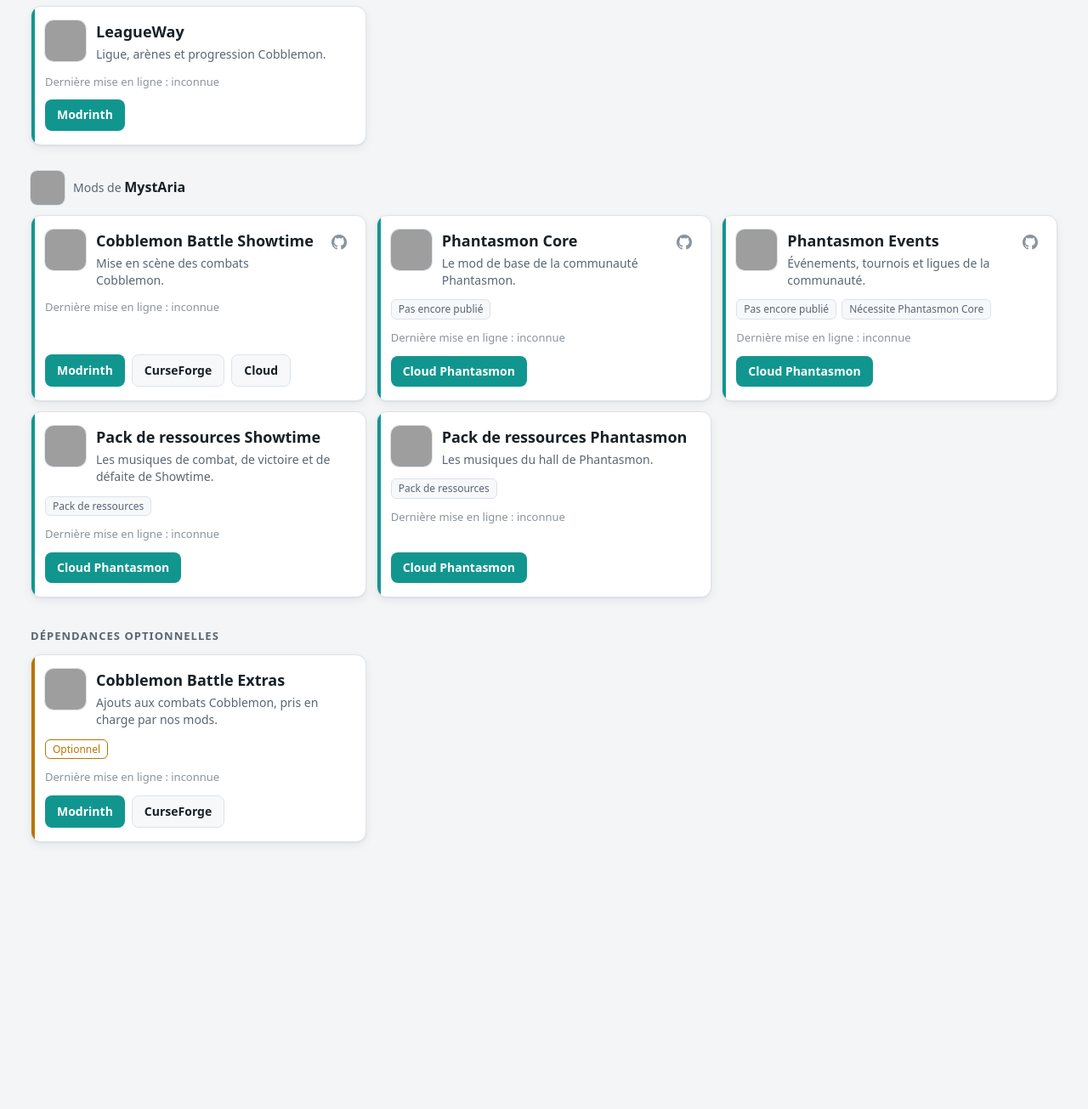
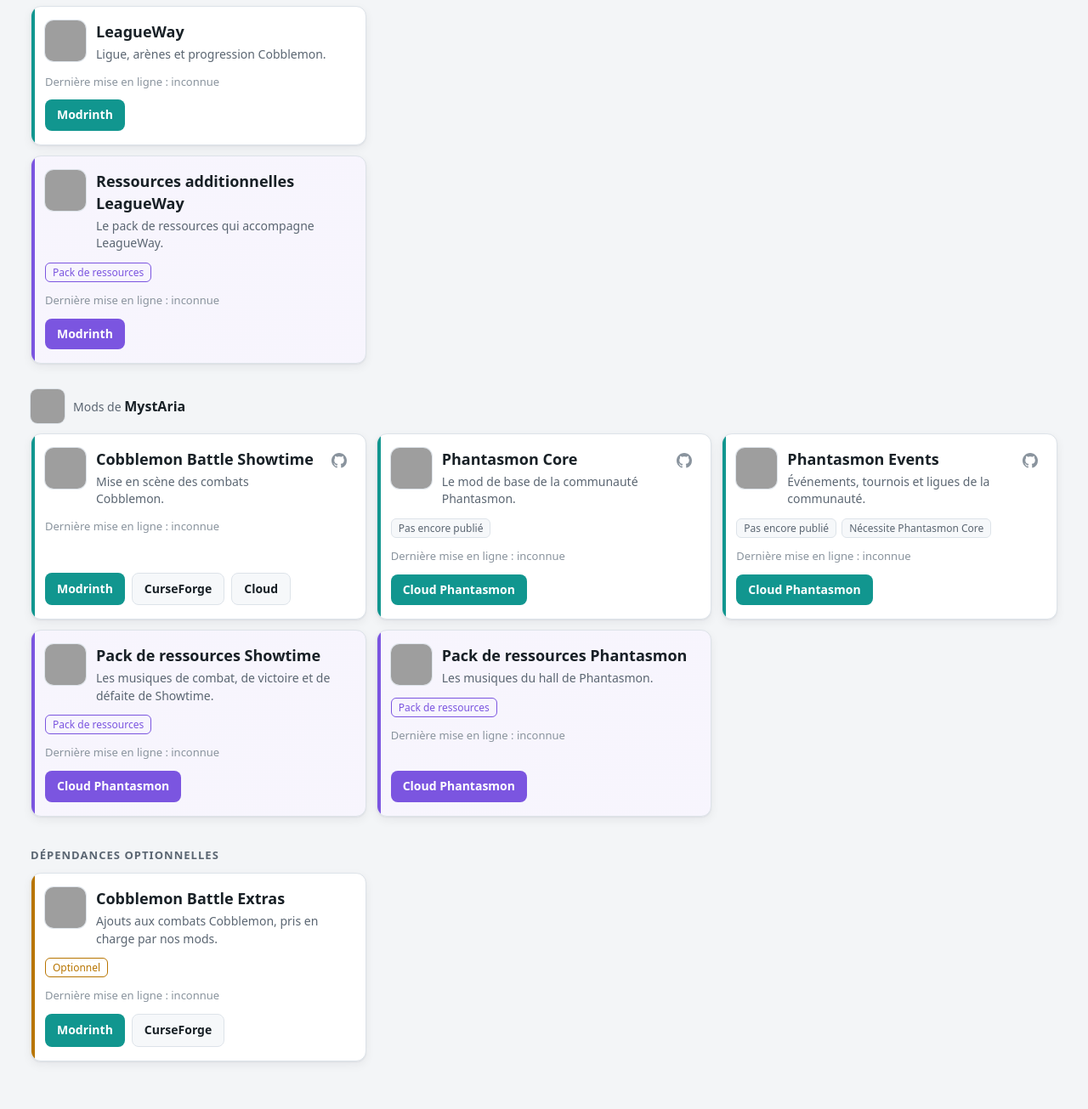
Before and after one commit to TrAdrienGit/Phantasmon-Events, a web app: page /downloads.html in a window 1280 px wide. Shown: the part 321-1626 px from the top of the page at 85% size. Before the commit the page ends 1314 px from the top, so only its background shows below. Run offline with its HTML, style and script files only (its server is not run), Linux system fonts and the light colour scheme; data that the repository does not hold is empty; grey boxes are pictures that could not be loaded.

Commit message:
Downloads page: LeagueWay's additional resources, violet resource pack cards
Co-Authored-By: Claude Opus 5.5 <noreply@anthropic.com>

```diff
--- a/backend/src/main/resources/public/downloads.html
+++ b/backend/src/main/resources/public/downloads.html
@@ -7,13 +7,13 @@
 <style>
   :root {
     --bg: #101214; --bg2: #15181b; --panel: #1b1f23; --panel2: #22272c; --line: #2c3238; --ink: #eef1f3; --muted: #9aa4ad;
-    --dim: #6c757d; --accent: #38c4bc; --accent-ink: #062b29; --opt: #ffb23f;
+    --dim: #6c757d; --accent: #38c4bc; --accent-ink: #062b29; --opt: #ffb23f; --pack: #a98bff; --pack-ink: #1c1035; --pack-bg: rgba(169,139,255,.07);
     --shadow: 0 1px 0 rgba(255,255,255,.04) inset, 0 6px 18px rgba(0,0,0,.25);
   }
   @media (prefers-color-scheme: light) {
     :root {
       --bg: #f3f5f7; --bg2: #e9edf1; --panel: #ffffff; --panel2: #f6f8fa; --line: #dde3e9; --ink: #182026; --muted: #5b6672;
-      --dim: #8a949e; --accent: #11968f; --accent-ink: #ffffff; --opt: #b87500;
+      --dim: #8a949e; --accent: #11968f; --accent-ink: #ffffff; --opt: #b87500; --pack: #7b55e0; --pack-ink: #ffffff; --pack-bg: rgba(123,85,224,.06);
       --shadow: 0 1px 2px rgba(16,24,40,.06), 0 4px 12px rgba(16,24,40,.06);
     }
   }
@@ -49,6 +49,10 @@
          display: flex; flex-direction: column; gap: 12px; position: relative; overflow: hidden; }
   .mod::before { content: ""; position: absolute; left: 0; top: 0; bottom: 0; width: 4px; background: var(--c, var(--accent)); }
   .mod.optional { --c: var(--opt); }
+  /* Resource packs: violet, apart from the mods. */
+  .mod.pack { --c: var(--pack); background: linear-gradient(var(--pack-bg), var(--pack-bg)), var(--panel); }
+  .mod.pack .btn:not(.alt) { background: var(--pack); color: var(--pack-ink); }
+  .mod.pack .tag { color: var(--pack); border-color: currentColor; background: none; }
   .head { display: flex; gap: 12px; align-items: flex-start; }
   .head .titles { min-width: 0; flex: 1; }
   .name { font-weight: 700; font-size: 18px; margin: 0; }
@@ -98,19 +102,22 @@
   const GROUPS = [
     { dev: 'Emerge le Doc', face: 'emerge', columns: [
       [{ name: 'LeagueWay', icon: 'leagueway', desc: 'Ligue, arènes et progression Cobblemon.',
-         links: [{ label: 'Modrinth', modrinth: 'league-way' }] }] ] },
+         links: [{ label: 'Modrinth', modrinth: 'league-way' }] },
+       { name: 'Ressources additionnelles LeagueWay', icon: 'leagueway', pack: true, desc: 'Le pack de ressources qui accompagne LeagueWay.',
+         tags: ['Pack de ressources'], links: [{ label: 'Modrinth', modrinth: 'league-way', zip: true,
+           url: 'https://cdn.modrinth.com/data/4yH4VILK/versions/UUi6HJXg/LeagueWay%20-%20Additionnal%20Ressources%20-%20v1.4.zip' }] }] ] },
     { dev: 'MystAria', face: 'mystaria', columns: [
       [{ name: 'Cobblemon Battle Showtime', icon: 'showtime', desc: 'Mise en scène des combats Cobblemon.',
          github: 'https://github.com/TrAdrienGit/Cobblemon-Battle-Showtime',
          links: [{ label: 'Modrinth', modrinth: 'cobblemon-battle-showtime' },
                  { label: 'CurseForge', url: 'https://www.curseforge.com/minecraft/mc-addons/cobblemon-battle-showtime/files', alt: true },
                  { label: 'Cloud', cloud: 'showtime', alt: true }] },
-       { name: 'Pack de ressources Showtime', icon: 'showtimePack', desc: 'Les musiques de combat, de victoire et de défaite de Showtime.',
+       { name: 'Pack de ressources Showtime', icon: 'showtimePack', pack: true, desc: 'Les musiques de combat, de victoire et de défaite de Showtime.',
          tags: ['Pack de ressources'], links: [{ label: 'Cloud Phantasmon', cloud: 'showtime-pack' }] }],
       [{ name: 'Phantasmon Core', icon: 'core', desc: 'Le mod de base de la communauté Phantasmon.', tags: ['Pas encore publié'],
          github: 'https://github.com/TrAdrienGit/Phantasmon-Client',
          links: [{ label: 'Cloud Phantasmon', cloud: 'core' }] },
-       { name: 'Pack de ressources Phantasmon', icon: 'phantasmonPack', desc: 'Les musiques du hall de Phantasmon.',
+       { name: 'Pack de ressources Phantasmon', icon: 'phantasmonPack', pack: true, desc: 'Les musiques du hall de Phantasmon.',
          tags: ['Pack de ressources'], links: [{ label: 'Cloud Phantasmon', cloud: 'phantasmon-pack' }] }],
       [{ name: 'Phantasmon Events', icon: 'events', desc: 'Événements, tournois et ligues de la communauté.', tags: ['Pas encore publié', 'Nécessite Phantasmon Core'],
          github: 'https://github.com/TrAdrienGit/Phantasmon-Events',
@@ -136,7 +143,7 @@
 
   function card(m, optional) {
     const el = document.createElement('article');
-    el.className = 'mod' + (optional ? ' optional' : '');
+    el.className = 'mod' + (optional ? ' optional' : '') + (m.pack ? ' pack' : '');
     el.innerHTML = `
       <div class="head">${m.icon ? `<img class="icon" src="${ICONS[m.icon]}" alt="">` : ''}<div class="titles"><p class="name">${esc(m.name)}</p><p class="desc">${esc(m.desc)}</p></div>
         ${m.github ? `<a class="gh" href="${m.github}" target="_blank" rel="noopener" title="Code source" aria-label="Code source sur GitHub">${GH}</a>` : ''}</div>
@@ -154,7 +161,7 @@
       } else {
         a.target = '_blank'; a.rel = 'noopener';
         a.href = l.url || `https://modrinth.com/mod/${l.modrinth}/versions`;
-        if (l.modrinth) latest(l.modrinth, a, l.label, el);
+        if (l.modrinth) latest(l.modrinth, a, l.label, el, l.zip);
       }
       links.append(a);
     }
@@ -162,18 +169,20 @@
   }
 
   // Modrinth: the newest Fabric 1.21.1 build's file; the versions page if the lookup fails.
-  async function latest(slug, a, label, el) {
+  // zip: the version's resource pack (its .zip file) rather than the mod.
+  async function latest(slug, a, label, el, zip) {
     try {
       const q = `?loaders=${encodeURIComponent(JSON.stringify([LOADER]))}&game_versions=${encodeURIComponent(JSON.stringify([GAME]))}`;
       const r = await fetch(`https://api.modrinth.com/v2/project/${slug}/version${q}`);
       if (!r.ok) return;
       const v = (await r.json())[0];
-      const file = v && (v.files.find(f => f.primary) || v.files[0]);
+      const file = v && (zip ? v.files.find(f => f.filename.endsWith('.zip')) : (v.files.find(f => f.primary) || v.files[0]));
       if (!file) return;
       a.href = file.url;
       a.removeAttribute('target');
-      a.innerHTML = `${esc(label)} <small>${esc(v.version_number)}</small>`;
-      dated(el, v.date_published, v.version_number);
+      const version = zip ? (file.filename.match(/v?(\d[\d.]*)\.zip$/) || [, v.version_number])[1] : v.version_number;
+      a.innerHTML = `${esc(label)} <small>${esc(version)}</small>`;
+      dated(el, v.date_published, version);
     } catch (e) { /* keep the versions page */ }
   }
 
```
